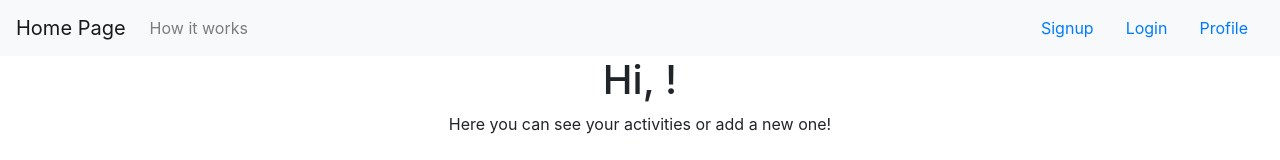
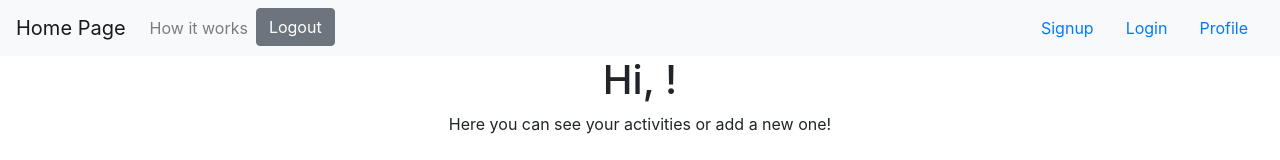
Before and after one commit to atowarek/beLocal-finalproject, a React (Create React App) app in the folder client/: page /dashboard in a window 1280 px wide. Shown: the top 160 px of the page. Built offline with nearby package versions, Linux system fonts and the light colour scheme; no server answers; what google-maps-react would draw is missing.

Commit message:
feat: add log out button

```diff
--- a/client/src/Components/navbar.jsx
+++ b/client/src/Components/navbar.jsx
@@ -1,4 +1,4 @@
-import React, { useState } from 'react'
+import React from 'react'
 import {
   Collapse,
   Navbar,
@@ -7,6 +7,7 @@ import {
   Nav,
   NavItem,
   NavLink,
+  Button
   // UncontrolledDropdown,
   // DropdownToggle,
   // DropdownMenu,
@@ -14,32 +15,38 @@ import {
   //NavbarText,
 } from 'reactstrap'
 
-const OurNavbar = props => {
-  const [isOpen, setIsOpen] = useState(false)
+class OurNavbar extends React.Component{
+  constructor(props) {
+    super(props)
 
-  const toggle = () => setIsOpen(!isOpen)
+    this.state = {
+      isOpen: false,
+    }
 
+  }
+
+  toggle() {
+    this.setState({
+      isOpen: !this.state.isOpen
+    })
+  }
+
+
+
+  render(){
     return (
       <div>
         <Navbar color='light' light expand='md'>
           <NavbarBrand href='/'>Home Page</NavbarBrand>
-        <NavbarToggler onClick={toggle} />
-        <Collapse isOpen={isOpen} navbar>
+          <NavbarToggler onClick={this.toggle} />
+          <Collapse isOpen={this.state.isOpen} navbar>
             <Nav className='mr-auto' navbar>
               <NavItem>
                 <NavLink href='/about'> How it works</NavLink>
               </NavItem>
-            {/* <UncontrolledDropdown nav inNavbar>
-              <DropdownToggle nav caret>
-                Options
-              </DropdownToggle>
-              <DropdownMenu right>
-                <DropdownItem>Option 1</DropdownItem>
-                <DropdownItem>Option 2</DropdownItem>
-                <DropdownItem divider />
-                <DropdownItem>Reset</DropdownItem>
-              </DropdownMenu>
-            </UncontrolledDropdown> */}
+              <NavItem>
+                <Button onClick={() => this.props.clickLogout()}>Logout</Button>
+              </NavItem>
             </Nav>
             <NavLink href='/signup'>Signup</NavLink>
             <NavLink href='/login'>Login</NavLink>
@@ -49,5 +56,7 @@ const OurNavbar = props => {
       </div>
     )
   }
+}
+
 
 export default OurNavbar
```
Lines whose indentation alone changed are shown as unchanged.
